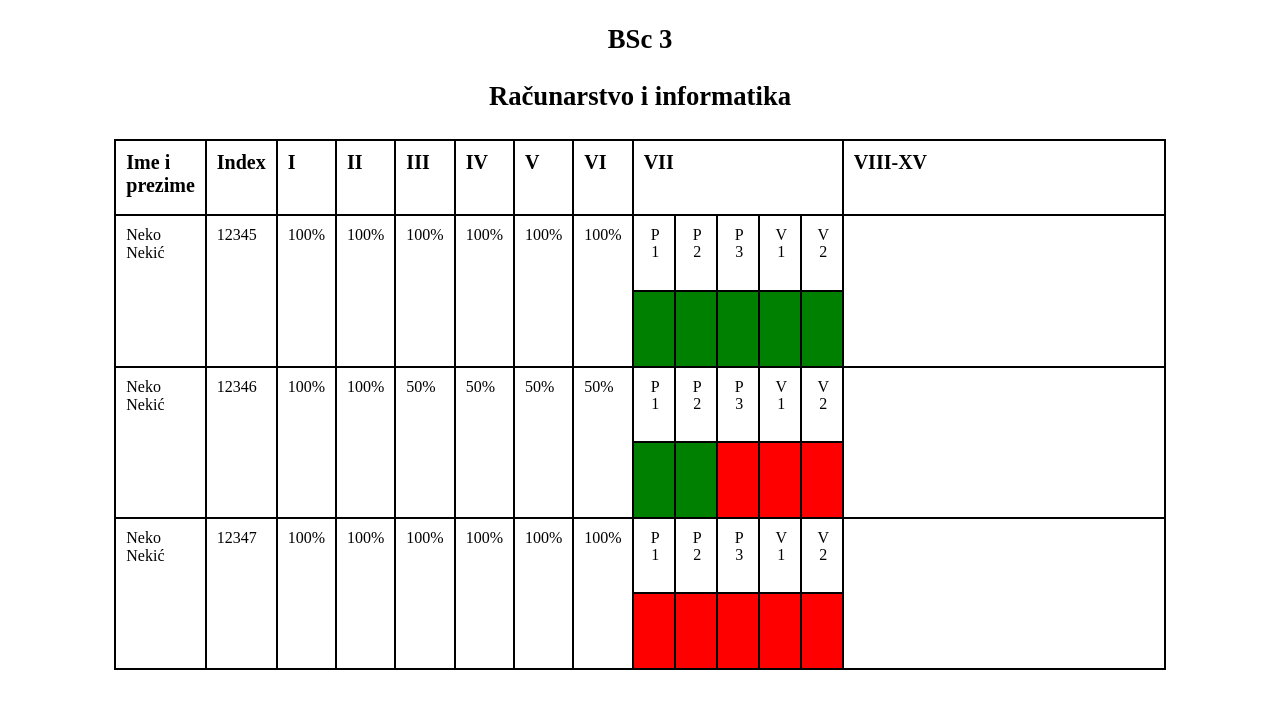
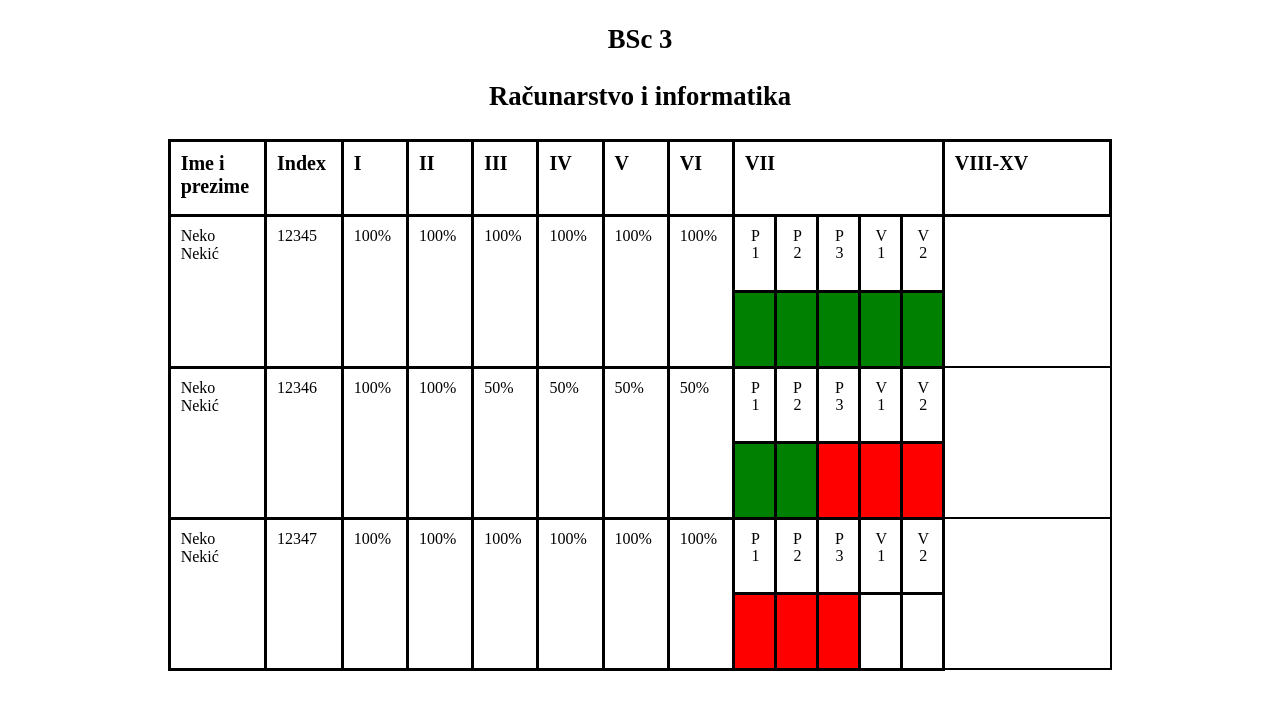
Before and after one commit to nbecirspah1/WebTehnologijeProjekat, a plain HTML site: page html/prisustvo.html in a window 1280 px wide. Shown: the part 77-786 px from the top of the page. Drawn offline with Linux system fonts and the light colour scheme.

Commit message:
Finalni commit 1. spirale.

```diff
--- a/css/predmet.css
+++ b/css/predmet.css
@@ -3,6 +3,7 @@ body {
   /*darkturquoise;*/
   color: darkslategrey;
   min-width: 300px;
+  margin: auto;
 }
 
 @media screen and (max-width: 800px) {
@@ -20,9 +21,9 @@ body {
 @media screen and (min-width: 800px) {
   #myHeader {
     width: 100%;
-    top: 0;
+    top: 0%;
+    position: sticky;
     background-color: lightsteelblue;
-    position: fixed;
   }
 
   #myHeader>ul {
@@ -38,7 +39,7 @@ body {
 
 article {
   clear: both;
-  margin-top: 10%;
+  margin-top: 20%;
   align-items: center;
 }
 
@@ -56,7 +57,7 @@ article>div>h1 {
   .msc_1,
   .msc_2 {
     display: grid;
-    grid-template-columns: repeat(auto-fit, minmax(200px, 1fr));
+    grid-template-columns: repeat(auto-fit, 200px);
     padding: 10px;
     column-gap: 10px;
     row-gap: 1em;
@@ -83,6 +84,8 @@ article>div>h1 {
     padding: 10px;
     column-gap: 10px;
     row-gap: 1em;
+    justify-content: center;
+    align-content: center;
   }
 
   [id] {
@@ -117,3 +120,7 @@ article>div>h1 {
   padding: 20px;
   text-align: center;
 }
+
+#clear{
+  clear: left;
+}
--- a/css/prisustvo.css
+++ b/css/prisustvo.css
@@ -2,6 +2,12 @@ h1{
     font-size: 30pt;
     font-weight: bold;
     text-align: center;
+}
+
+
+div{
+    overflow-x: auto;
+    display: flex;
 }
 
 h2, h3{
@@ -11,19 +17,20 @@ h2, h3{
 }
 
 td, th {
-    border: 2px solid;
+
     border-style: solid;
-    min-width: 20px;
+    min-width: 2%;
 }
 
 table{
     border-collapse: collapse;
     margin-left: auto;
+    display: flex;
     margin-right: auto;
 }
 th{
-    height: 30px;
-    width: 10px;
+    height: 3%;
+    width: 1%;
     padding: 10px;
     vertical-align: top;
     text-align: left;
@@ -54,6 +61,20 @@ td{
     background-color: green;
 }
 
-.osmaKolona{
-    width: 300px;
+.bijela{
+    background-color: white;
 }
+
+.prazna{
+    border-bottom: 2px solid black;
+    border-right: 0;
+    border-top: 0;
+    border-left: 0;
+}
+
+.zadnja{
+    border-bottom: 2px solid black;
+    border-right: 2px solid black;
+    border-top: 0;
+    border-left: 0;
+}
--- a/html/prisustvo.html
+++ b/html/prisustvo.html
@@ -11,6 +11,7 @@
     <h1>Web tehnologije</h1>
     <h2>BSc 3</h2>
     <h3>Računarstvo i informatika</h3>
+    <div>
     <table>
         <tr>
             <th id="imeIprezime">Ime i prezime</th>
@@ -22,7 +23,7 @@
             <th>V</th>
             <th>VI</th>
             <th class="sedmaKolona" colspan="5">VII</th>
-            <th class="osmaKolona">VIII-XV</th>
+            <th class="osmaKolona" colspan="8">VIII-XV</th>
         </tr>
         <tr>
             <td rowspan="2">Neko Nekić</td>
@@ -38,7 +39,14 @@
             <td class="vertikalno">P3</td>
             <td class="vertikalno">V1</td>
             <td class="sedmaKolona vertikalno">V2</td>
-            <td rowspan="2" class="osmaKolona"></td>
+            <td rowspan="2" class="prazna"></td>
+            <td rowspan="2" class="prazna"></td>
+            <td rowspan="2" class="prazna"></td>
+            <td rowspan="2" class="prazna"></td>
+            <td rowspan="2" class="prazna"></td>
+            <td rowspan="2" class="prazna"></td>
+            <td rowspan="2" class="prazna"></td>
+            <td rowspan="2" class="prazna zadnja"></td>
 
         </tr>
         <tr>
@@ -64,7 +72,14 @@
             <td class="vertikalno">P3</td>
             <td class="vertikalno">V1</td>
             <td class="sedmaKolona vertikalno">V2</td>
-            <td rowspan="2" class="osmaKolona"></td>
+            <td rowspan="2" class="prazna"></td>
+            <td rowspan="2" class="prazna"></td>
+            <td rowspan="2" class="prazna"></td>
+            <td rowspan="2" class="prazna"></td>
+            <td rowspan="2" class="prazna"></td>
+            <td rowspan="2" class="prazna"></td>
+            <td rowspan="2" class="prazna"></td>
+            <td rowspan="2" class="prazna zadnja"></td>
 
         </tr>
         <tr>
@@ -90,17 +105,25 @@
             <td class="vertikalno">P3</td>
             <td class="vertikalno">V1</td>
             <td class="sedmaKolona vertikalno">V2</td>
-            <td rowspan="2" class="osmaKolona"></td>
+            <td rowspan="2" class="prazna"></td>
+            <td rowspan="2" class="prazna"></td>
+            <td rowspan="2" class="prazna"></td>
+            <td rowspan="2" class="prazna"></td>
+            <td rowspan="2" class="prazna"></td>
+            <td rowspan="2" class="prazna"></td>
+            <td rowspan="2" class="prazna"></td>
+            <td rowspan="2" class="prazna zadnja"></td>
 
         </tr>
         <tr>
             <td class="crvena"></td>
             <td class="crvena"></td>
             <td class="crvena"></td>
-            <td class="crvena"></td>
-            <td class="crvena"></td>
+            <td class="bijela"></td>
+            <td class="bijela"></td>
 
         </tr>
     </table>
+    </div>
 </body>
 </html>
```
Also changed, not shown: html/predmet.html (+1 -1 lines).
